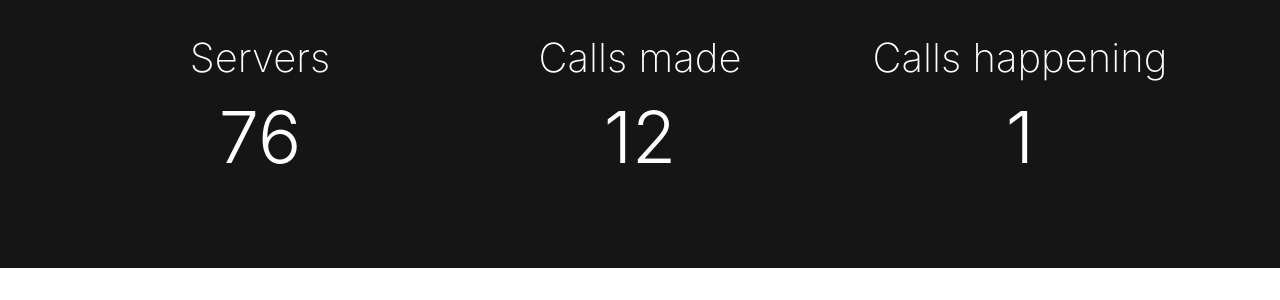
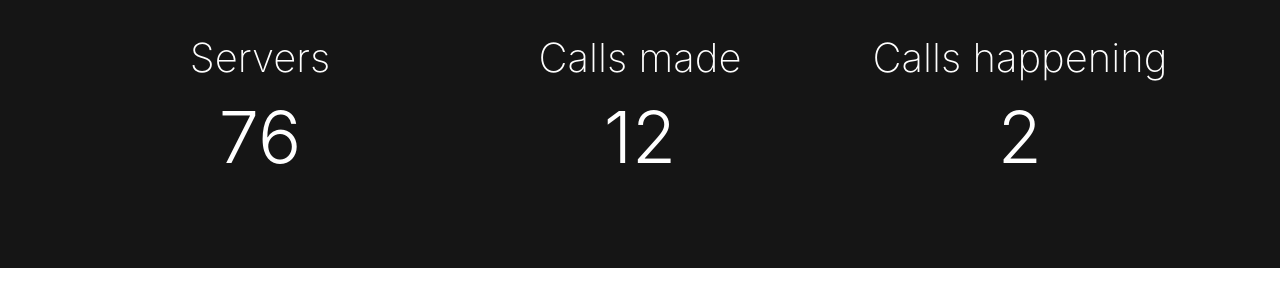
Before and after one commit to tumblenet/tnphone.tumblenet.ga, a Jekyll site: the page built from index.html, in a window 1280 px wide and 900 px high, scrolled down 443 px. Shown: the part 167-467 px from the top of the window. Built offline with Jekyll 4.4.1, drawn with Linux system fonts in a browser that asks for light colours; nearby versions of some CDN libraries.

Commit message:
Update Phones feed

```diff
--- a/_data/phones.json
+++ b/_data/phones.json
@@ -5,7 +5,7 @@
 			"name": "Box Critters Modding Community<#715682268068184104>",
 			"guild": "567030108003631104",
 			"channel": "715682268068184104",
-			"inCall": false,
+			"inCall": true,
 			"noDelete": true,
 			"wwtbam": false
 		},
@@ -66,5 +66,5 @@
 	],
 	"callsMade": 12,
 	"servers": 76,
-	"currentCalls": 1
+	"currentCalls": 2
 }
```
